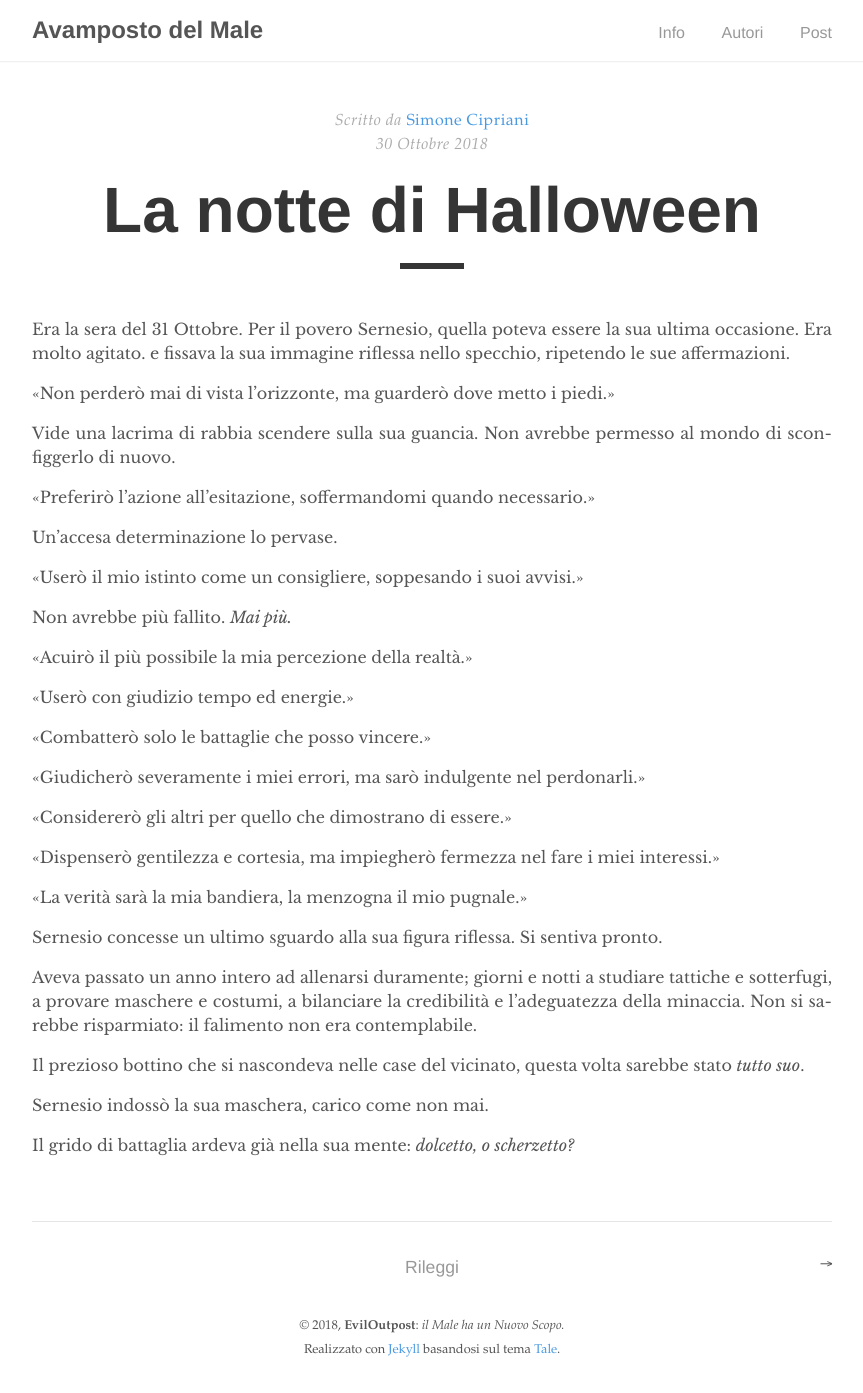
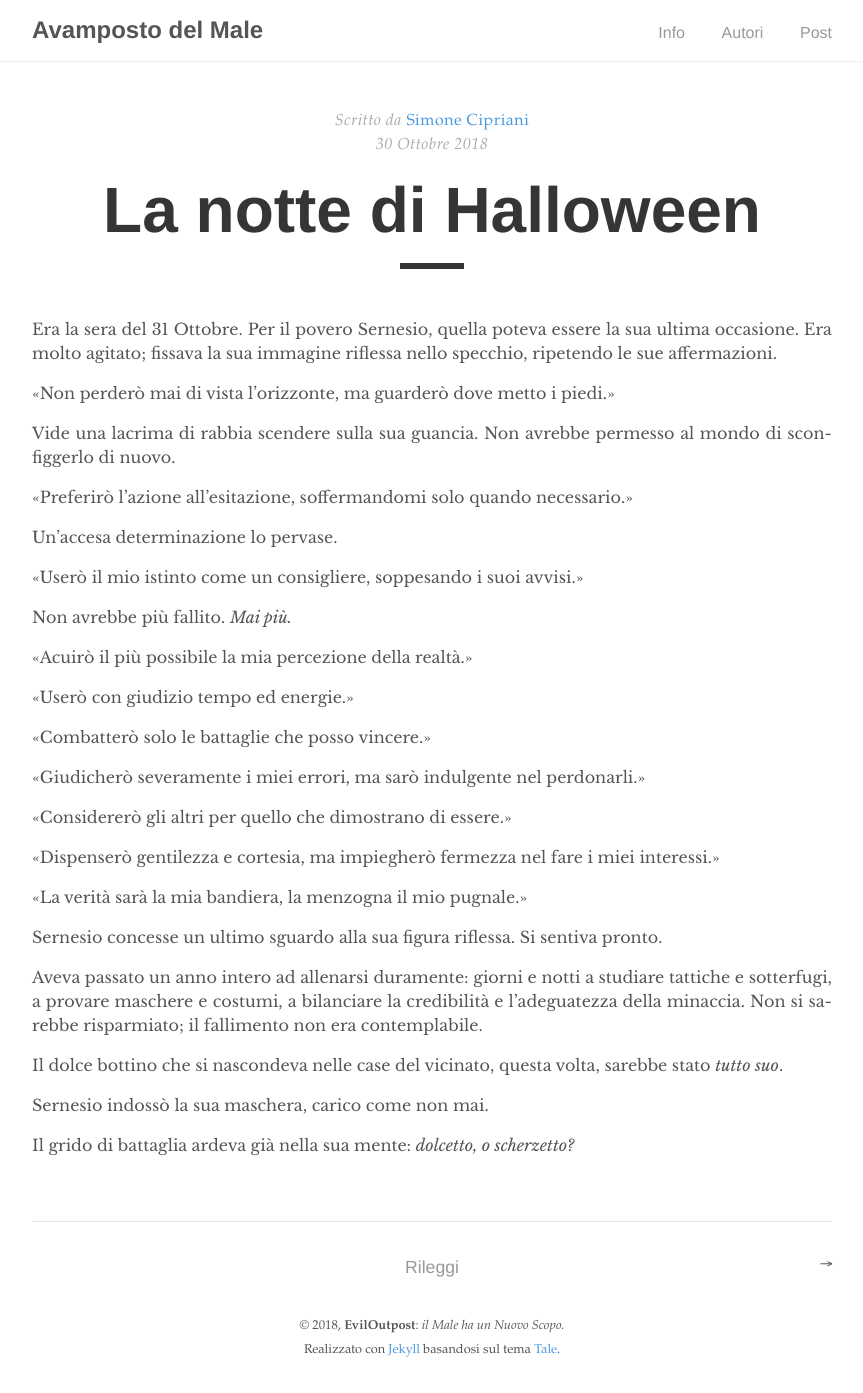
Before and after one commit to eviloutpost/eviloutpost.github.io, a Jekyll site: the page built from _posts/2018-10-30-halloween.md, in a window 1280 px wide. Shown: the whole page, without its empty margins (208-1071 px from the left). Built offline with Jekyll 4.4.1, drawn with Linux system fonts in a browser that asks for light colours.

Commit message:
Typos and stuff in my post

```diff
--- a/_posts/2018-10-30-halloween.md
+++ b/_posts/2018-10-30-halloween.md
@@ -5,13 +5,13 @@ author: "gesucca"
 display: 3
 ---
 
-Era la sera del 31 Ottobre. Per il povero Sernesio, quella poteva essere la sua ultima occasione. Era molto agitato. e fissava la sua immagine riflessa nello specchio, ripetendo le sue affermazioni.
+Era la sera del 31 Ottobre. Per il povero Sernesio, quella poteva essere la sua ultima occasione. Era molto agitato; fissava la sua immagine riflessa nello specchio, ripetendo le sue affermazioni.
 
 «Non perderò mai di vista l’orizzonte, ma guarderò dove metto i piedi.»
 
 Vide una lacrima di rabbia scendere sulla sua guancia. Non avrebbe permesso al mondo di sconfiggerlo di nuovo.
 
-«Preferirò l'azione all'esitazione, soffermandomi quando necessario.»
+«Preferirò l'azione all'esitazione, soffermandomi solo quando necessario.»
 
 Un'accesa determinazione lo pervase.
 
@@ -35,9 +35,9 @@ Non avrebbe più fallito. *Mai più.*
 
 Sernesio concesse un ultimo sguardo alla sua figura riflessa. Si sentiva pronto.
 
-Aveva passato un anno intero ad allenarsi duramente; giorni e notti a studiare tattiche e sotterfugi, a provare maschere e costumi, a bilanciare la credibilità e l'adeguatezza della minaccia. Non si sarebbe risparmiato: il falimento non era contemplabile.
+Aveva passato un anno intero ad allenarsi duramente: giorni e notti a studiare tattiche e sotterfugi, a provare maschere e costumi, a bilanciare la credibilità e l'adeguatezza della minaccia. Non si sarebbe risparmiato; il fallimento non era contemplabile.
 
-Il prezioso bottino che si nascondeva nelle case del vicinato, questa volta sarebbe stato *tutto suo*.
+Il dolce bottino che si nascondeva nelle case del vicinato, questa volta, sarebbe stato *tutto suo*.
 
 Sernesio indossò la sua maschera, carico come non mai.
 
```
